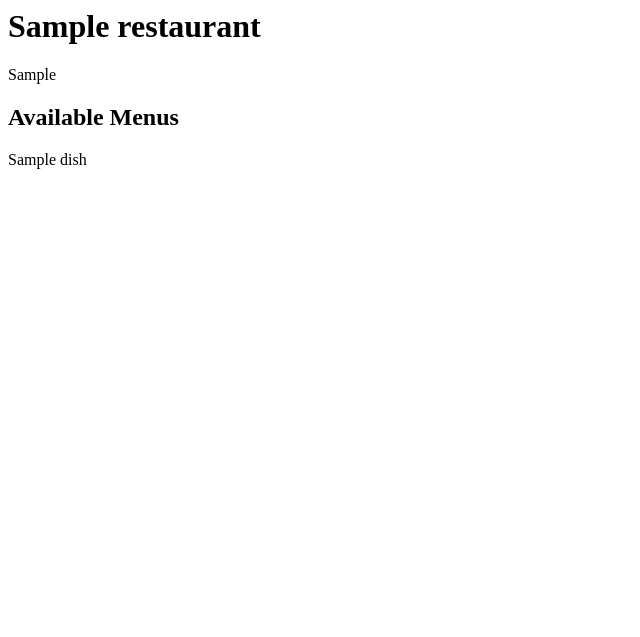
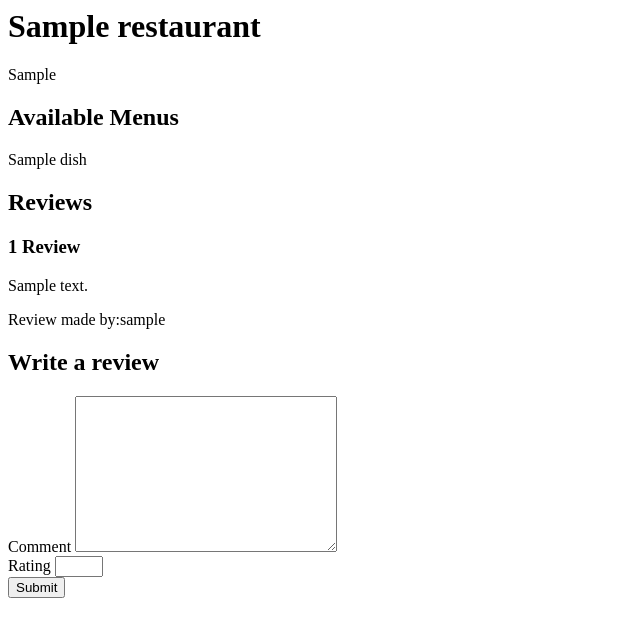
Before and after one commit to cbongard90/django-restaurant, a Django app: page /restaurant/1/ in a window 1280 px wide. Shown: the top 637 px of the page, without its empty margins (0-640 px from the left). Run offline with Django 4.2, Linux system fonts and the light colour scheme; tables that the repository leaves empty hold one stand-in row (values such as "Sample post").

Commit message:
Added form review

```diff
--- a/restaurants/templates/restaurants/detail.html
+++ b/restaurants/templates/restaurants/detail.html
@@ -9,3 +9,33 @@
 {% else %}
   <p>No menus available.</p>
 {% endif %}
+
+<h2>Reviews</h2>
+{% if restaurant.review_set.all %}
+  <h3>{{restaurant.review_set.all.count}} Review</h3>
+  {% for review in restaurant.review_set.all %}
+    <div>
+      <p>{{review.comment}}</p>
+      <p>Review made by:{{review.user}}</p>
+    </div>
+  {% endfor %}
+{% else %}
+  <p>No reviews available.</p>
+{% endif %}
+
+<h2>Write a review</h2>
+<form action="{% url 'restaurants:comment' restaurant.id %}" method="post">
+  {% csrf_token %}
+  <div>
+    <label for="comment">Comment</label>
+    <textarea name="comment" id="comment" cols="30" rows="10"></textarea>
+  </div>
+  <div>
+    <!-- Add rating input -->
+    <label for="rating">Rating</label>
+    <input type="number" name="rating" id="rating" min="1" max="5">
+  </div>
+  <div>
+    <input type="submit" value="Submit">
+  </div>
+</form>
--- a/restaurants/urls.py
+++ b/restaurants/urls.py
@@ -6,4 +6,5 @@ app_name = 'restaurants'
 urlpatterns = [
     path('', views.index, name='index'),
     path('restaurant/<int:restaurant_id>/', views.detail, name='detail'),
+    path('restaurant/<int:restaurant_id>/comment', views.comment, name='comment'),
 ]
--- a/restaurants/views.py
+++ b/restaurants/views.py
@@ -2,7 +2,7 @@ from django.shortcuts import render, get_object_or_404
 from django.template import loader
 from django.http import HttpResponse, Http404
 
-from .models import Restaurant
+from .models import Restaurant, Dish, Review
 
 # Create your views here.
 def index(request):
@@ -21,3 +21,17 @@ def detail(request, restaurant_id):
     #     raise Http404("Restaurant does not exist sorry buddy")
     restaurant = get_object_or_404(Restaurant, pk=restaurant_id)
     return render(request, 'restaurants/detail.html', {'restaurant': restaurant})
+
+def comment(request, restaurant_id):
+    restaurant = get_object_or_404(Restaurant, pk=restaurant_id)
+    try:
+        rating = int(request.POST['rating'])
+        comment = request.POST['comment']
+    except (KeyError, ValueError):
+        return render(request, 'restaurants/detail.html', {
+            'restaurant': restaurant,
+            'error_message': "You didn't provide a rating or a comment",
+        })
+    else:
+        Review.objects.create(restaurant=restaurant, rating=rating, comment=comment)
+        return render(request, 'restaurants/detail.html', {'restaurant': restaurant})
```
